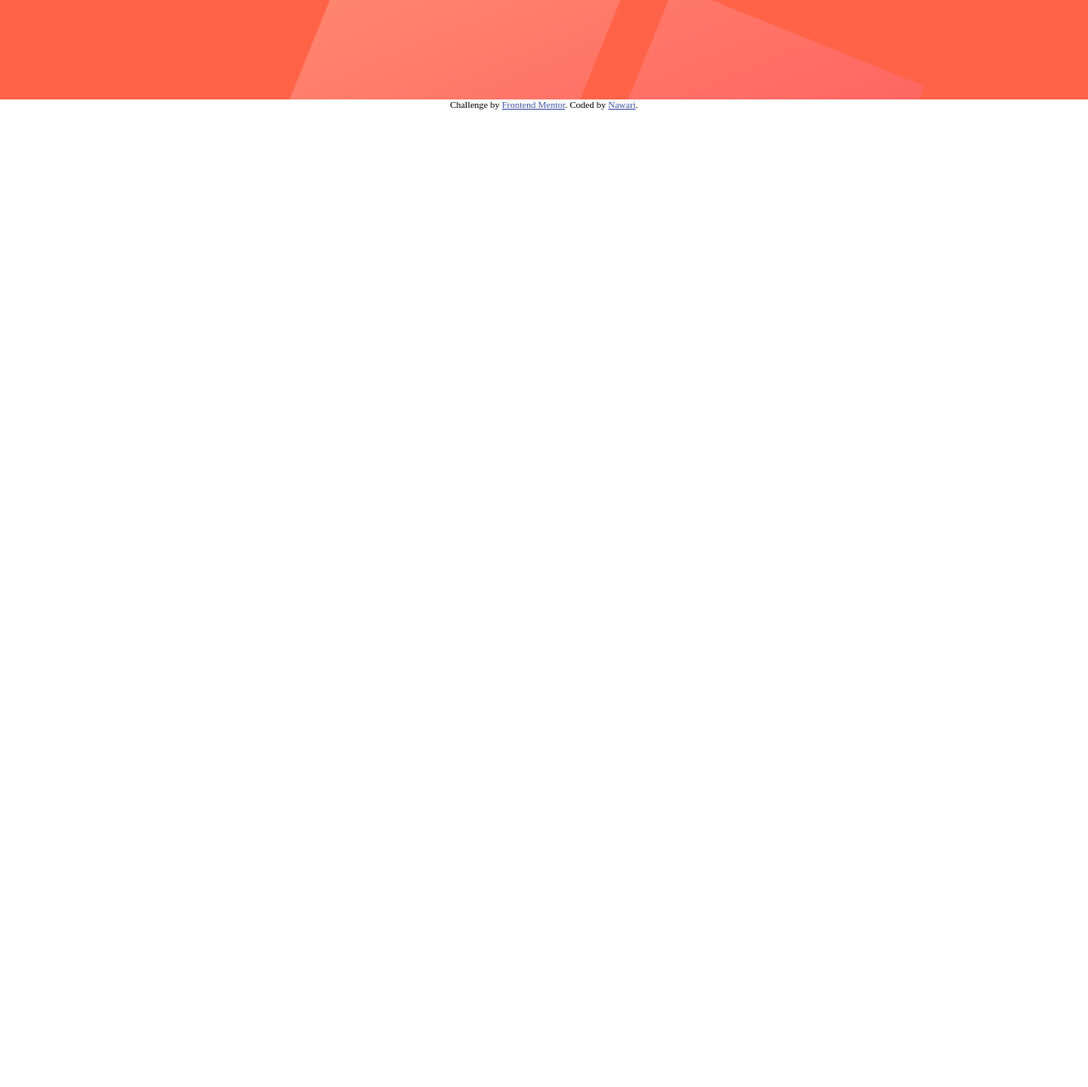
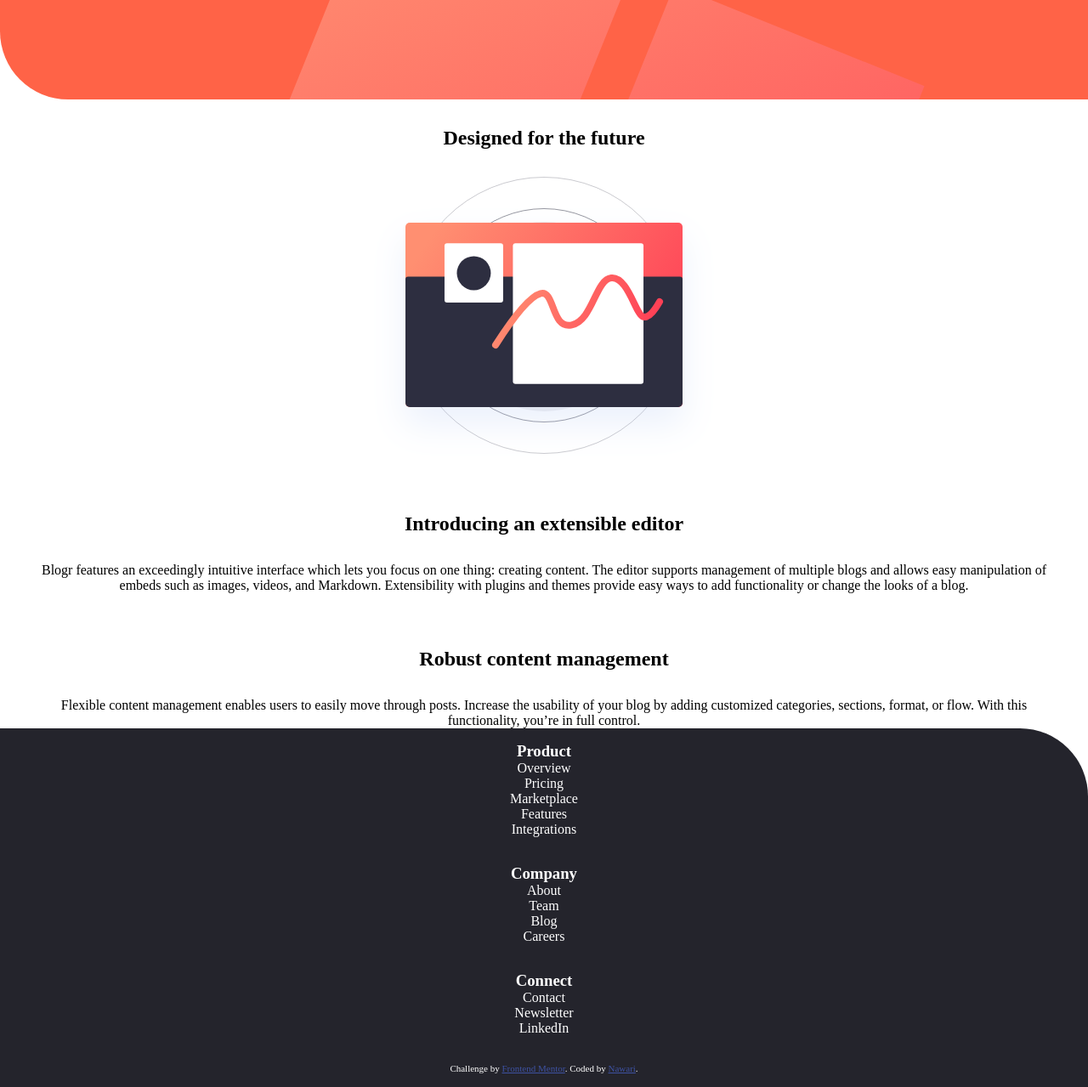
Before and after one commit to nawariahez/blogr-landing, a plain HTML site: page index.html in a window 1280 px wide. Shown: the part 347-1626 px from the top of the page at 85% size. Before the commit the page ends 800 px from the top, so only its background shows below. Drawn offline with Linux system fonts and the light colour scheme.

Commit message:
add footer

```diff
--- a/index.html
+++ b/index.html
@@ -36,17 +36,17 @@
         background-image: url('/images/bg-pattern-intro-mobile.svg');
         background-size: cover;
         height: 50vh;
+        border-radius: 0 0rem 0rem 5rem;
       }
 
-      .hero > *{
+      .hero > * {
         margin-top: 1rem;
       }
-
 
       nav {
         padding: 1.5rem 1rem 1.5rem 1rem;
         display: flex;
-        justify-content: space-between
+        justify-content: space-between;
       }
 
       nav span {
@@ -54,15 +54,44 @@
         font-weight: bold;
       }
 
-      button{
+      button {
         padding: 0.5rem 1rem;
         border-radius: 0.5rem;
       }
-      .hero-cta{
+      .hero-cta {
         display: flex;
         justify-content: center;
         gap: 1rem;
         align-items: center;
+      }
+      /* Feature */
+      .feature {
+        display: flex;
+        flex-direction: column;
+        align-items: center;
+        gap: 2rem;
+        margin: 0 2rem 0 2rem;
+        text-align: center;
+      }
+
+      .feature h2 {
+        margin-top: 2rem;
+      }
+
+      /* footer */
+      footer{
+        background-color: #24242C;
+        color: white;
+        text-align: center;
+        display: flex;
+        flex-direction: column;
+        gap:2rem;
+        padding: 1rem;
+           border-radius: 0rem 5rem 0rem 0rem;
+      }
+
+      footer ul {
+        list-style: none;
       }
 
     </style>
@@ -83,6 +112,59 @@
       </div>
     </div>
 
+    <div class="feature">
+      <h2>Designed for the future</h2>
+      <img src="/images/illustration-editor-mobile.svg" alt="" />
+
+      <h2>Introducing an extensible editor</h2>
+      <p>
+        Blogr features an exceedingly intuitive interface which lets you focus
+        on one thing: creating content. The editor supports management of
+        multiple blogs and allows easy manipulation of embeds such as images,
+        videos, and Markdown. Extensibility with plugins and themes provide easy
+        ways to add functionality or change the looks of a blog.
+      </p>
+
+      <h2>Robust content management</h2>
+      <p>
+        Flexible content management enables users to easily move through posts.
+        Increase the usability of your blog by adding customized categories,
+        sections, format, or flow. With this functionality, you’re in full
+        control.
+      </p>
+    </div>
+
+    <footer>
+      <ul>
+        <h3>Product</h3>
+        <li>Overview</li>
+        <li>Pricing</li>
+        <li>Marketplace</li>
+        <li>Features</li>
+        <li>Integrations</li>
+      </ul>
+
+      <ul>
+        <h3>Company</h3>
+        <li>About</li>
+        <li>Team</li>
+        <li>Blog</li>
+        <li>Careers</li>
+      </ul>
+
+      <ul>
+        <h3>Connect</h3>
+        <li>Contact</li>
+        <li>Newsletter</li>
+        <li>LinkedIn</li>
+      </ul>
+        <div class="attribution">
+      Challenge by
+      <a href="https://www.frontendmentor.io?ref=challenge" target="_blank"
+        >Frontend Mentor</a
+      >. Coded by <a href="#">Nawari</a>.
+    </div>
+    </footer>
     <!-- Overview
     Product
   Pricing
@@ -109,17 +191,9 @@
   Start for Free
   Learn More
 
-  Designed for the future
 
-  Introducing an extensible editor
-  Blogr features an exceedingly intuitive interface which lets you focus on one thing: creating content.
-  The editor supports management of multiple blogs and allows easy manipulation of embeds such as images,
-  videos, and Markdown. Extensibility with plugins and themes provide easy ways to add functionality or
-  change the looks of a blog.
 
-  Robust content management
-  Flexible content management enables users to easily move through posts. Increase the usability of your blog
-  by adding customized categories, sections, format, or flow. With this functionality, you’re in full control.
+
 
   State of the Art Infrastructure
   With reliability and speed in mind, worldwide data centers provide the backbone for ultra-fast connectivity.
@@ -134,32 +208,8 @@
   Batteries included. We built a simple and straightforward CLI tool that makes customization and deployment a breeze, but
   capable of producing even the most complicated sites.
 
-  Product
+  -->
 
-  Overview
-  Pricing
-  Marketplace
-  Features
-  Integrations
 
-  Company
-
-  About
-  Team
-  Blog
-  Careers
-
-  Connect
-
-  Contact
-  Newsletter
-  LinkedIn -->
-
-    <div class="attribution">
-      Challenge by
-      <a href="https://www.frontendmentor.io?ref=challenge" target="_blank"
-        >Frontend Mentor</a
-      >. Coded by <a href="#">Nawari</a>.
-    </div>
   </body>
 </html>
```
Also changed, not shown: 1 other file.
